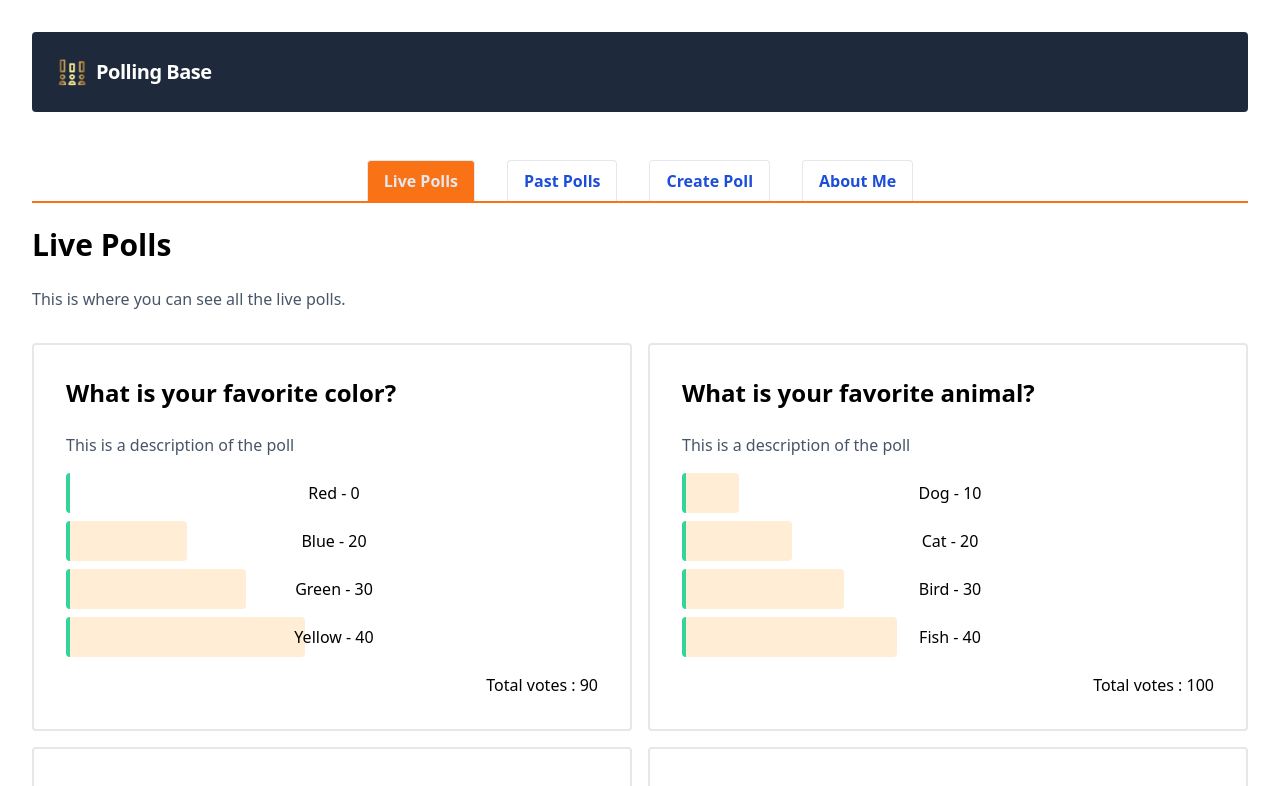
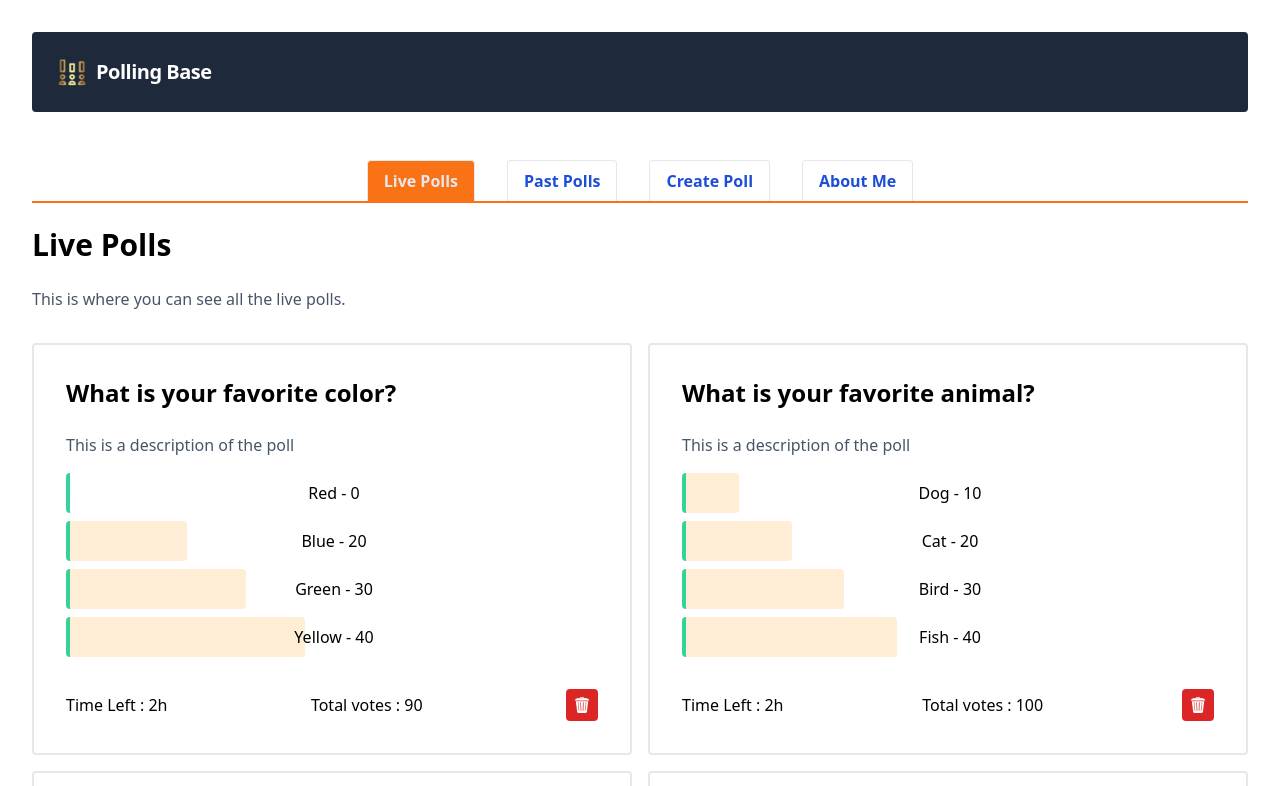
Before and after one commit to Lakshit-Chiranjiv/Polling-app, a Svelte app: page / in a window 1280 px wide. Shown: the top 786 px of the page. Built offline with nearby package versions, Linux system fonts and the light colour scheme.

Commit message:
del btn and time field

```diff
--- a/src/components/Poll.svelte
+++ b/src/components/Poll.svelte
@@ -1,6 +1,7 @@
 <script>
     // import { createEventDispatcher } from "svelte";
     import PollStore from "../stores/PollStore";
+    import delIcon from '../assets/del.png'
 
     // const dispatch = createEventDispatcher();
 
@@ -34,7 +35,13 @@
             </button>
         {/each}
     </div>
-    <p class="text-right mt-4">Total votes : {totalVotes}</p>
+    <div class="flex justify-between items-center mt-8">
+        <p>Time Left : 2h</p>
+        <p>Total votes : {totalVotes}</p>
+        <button class="bg-red-600 p-2 rounded">
+            <img src={delIcon} alt="delete" class="w-4 h-4"/>
+        </button>
+    </div>
 </main>
 
 <style>
```
